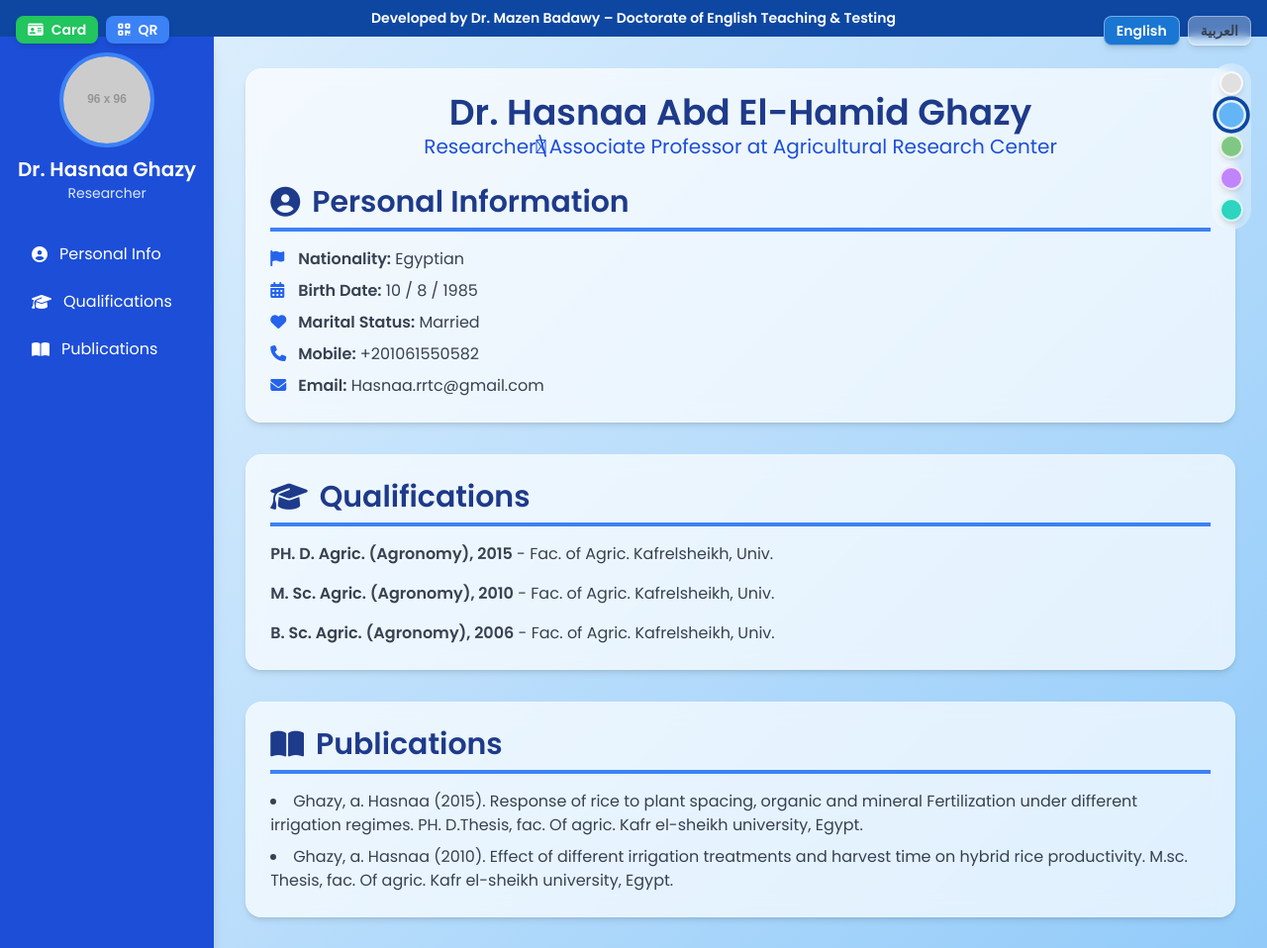
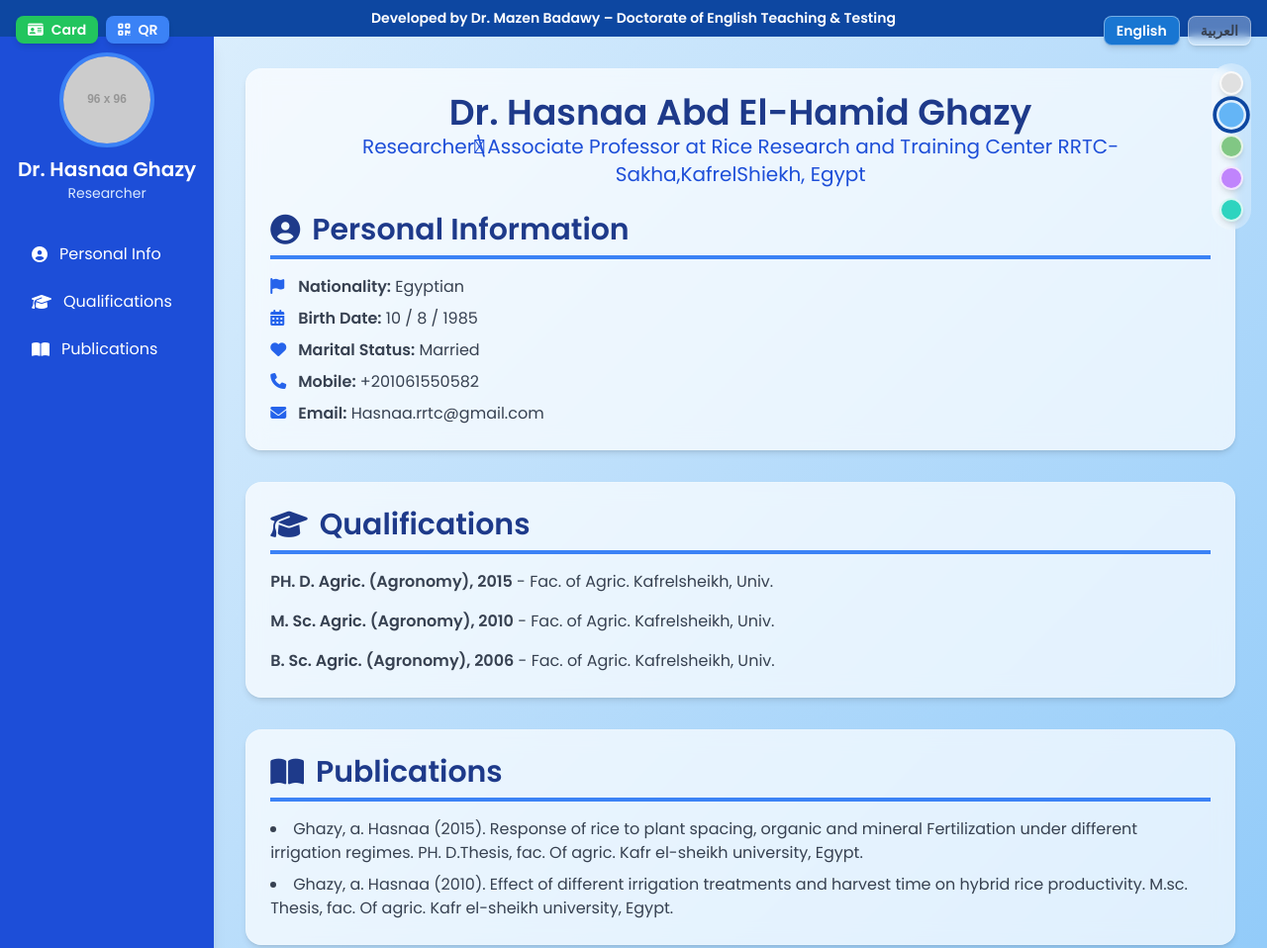
Before and after one commit to Mazenegykfs/Hasnaa-CV, a plain HTML site: page index.html in a window 1280 px wide. Shown: the top 958 px of the page at 99% size. Drawn offline with nearby package versions, Linux system fonts and the light colour scheme; placeholder pictures from the web are drawn by us.

Commit message:
Update index.html

```diff
--- a/index.html
+++ b/index.html
@@ -173,7 +173,7 @@
                 <div class="en-text">
                     <div class="text-center mb-6">
                         <h1 class="text-4xl font-bold text-primary-heading">Dr. Hasnaa Abd El-Hamid Ghazy</h1>
-                        <p class="text-xl text-secondary-heading">Researcher\ِAssociate Professor at Agricultural Research Center</p>
+                        <p class="text-xl text-secondary-heading">Researcher\ِAssociate Professor at Rice Research and Training Center RRTC- Sakha,KafrelShiekh, Egypt</p>
                     </div>
                     <h2 class="text-3xl font-bold text-primary-heading border-b-4 border-accent pb-2 mb-4 flex items-center"><i class="fas fa-user-circle mr-3"></i>Personal Information</h2>
                     <ul class="space-y-2">
```
